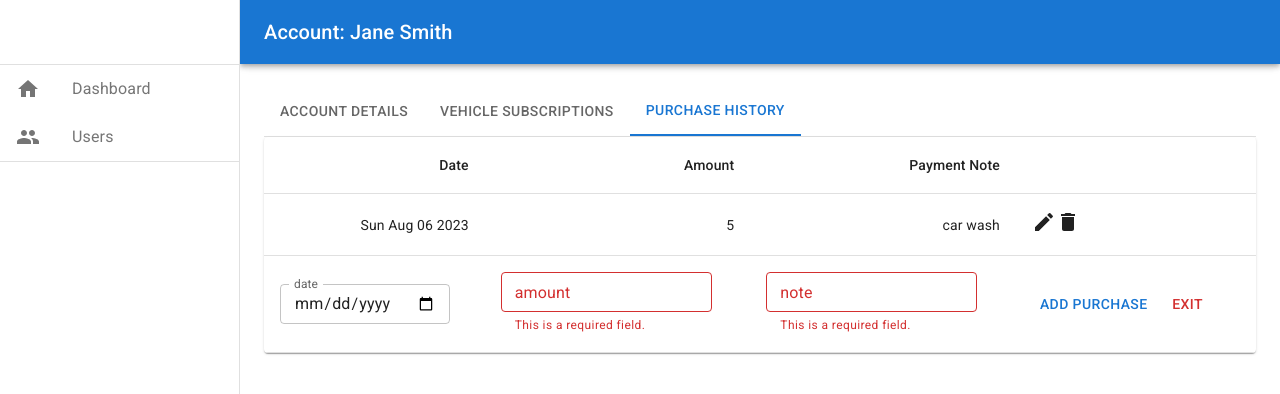
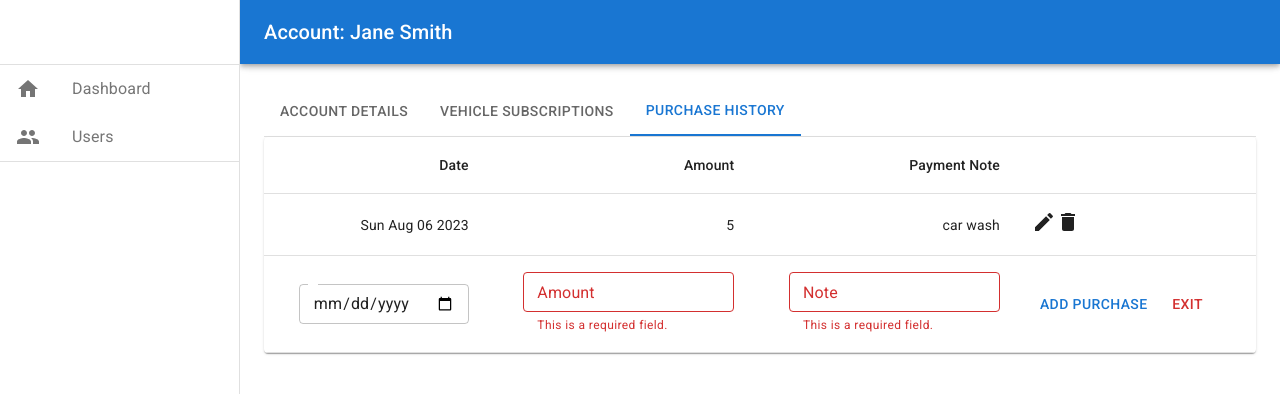
Before and after one commit to kpatterson395/customer_service_portal, a React (Create React App) app: page /users/purchases/8321c2f8-3007-11ee-be56-0242ac120002 in a window 1280 px wide. Both pictures are taken after a click on the icon 1242 px from the left and 270 px from the top of the page. Shown: the top 394 px of the page. Built offline with nearby package versions, Linux system fonts and the light colour scheme.

Commit message:
fix form styles

```diff
--- a/src/AddFormRow.js
+++ b/src/AddFormRow.js
@@ -2,6 +2,7 @@ import TableCell from "@mui/material/TableCell";
 import TableRow from "@mui/material/TableRow";
 import TextField from "@mui/material/TextField";
 import Button from "@mui/material/Button";
+import { capitalizeFirst } from "./helpers";
 
 const AddFormRow = ({ formType, items, handleSubmit, setShowAdd, showAdd }) => {
   let keys = Object.keys(items);
@@ -13,12 +14,12 @@ const AddFormRow = ({ formType, items, handleSubmit, setShowAdd, showAdd }) => {
         if (key === "date") type = "date";
 
         return (
-          <TableCell key={key}>
+          <TableCell key={key} align="right">
             <TextField
               size="small"
               id="outlined-required"
               type={type}
-              label={key}
+              label={key !== "date" && capitalizeFirst(key)}
               value={items[key].value}
               error={!items[key].value}
               onChange={(e) => items[key].fn(e.target.value)}
--- a/src/EditableForm.js
+++ b/src/EditableForm.js
@@ -2,6 +2,7 @@ import TableCell from "@mui/material/TableCell";
 import TableRow from "@mui/material/TableRow";
 import TextField from "@mui/material/TextField";
 import Button from "@mui/material/Button";
+import { capitalizeFirst } from "./helpers";
 
 const EditableForm = ({ editItems, setEditItems, handleSubmitChanges }) => {
   let items = Object.keys(editItems).filter((x) => x !== "id");
@@ -13,12 +14,12 @@ const EditableForm = ({ editItems, setEditItems, handleSubmitChanges }) => {
         if (item === "amount") type = "number";
         if (item === "date") type = "date";
         return (
-          <TableCell key={item}>
+          <TableCell key={item} align="right">
             <TextField
               size="small"
               id="outlined-required"
               type={type}
-              label={item}
+              label={capitalizeFirst(item)}
               value={editItems[item]}
               error={editItems[item].length < 1}
               onChange={(e) =>
--- a/src/PurchaseHistory.js
+++ b/src/PurchaseHistory.js
@@ -58,9 +58,9 @@ const PurchaseHistory = () => {
       addPurchase({
         userId: id,
         newPurchase: {
+          date: new Date(newDate).toDateString(),
           amount: newAmount,
           note: newNote,
-          date: new Date(newDate).toDateString(),
         },
       })
     );
--- a/src/helpers.js
+++ b/src/helpers.js
@@ -7,3 +7,8 @@ export const validateEmail = (email) => {
   let emailReg = /^[a-zA-Z0-9._%+-]+@[a-zA-Z0-9.-]+\.[a-zA-Z]{2,}$/;
   return !emailReg.test(email.value);
 };
+
+export const capitalizeFirst = (string) => {
+  let first = string[0];
+  return first.toUpperCase() + string.slice(1);
+};
```
